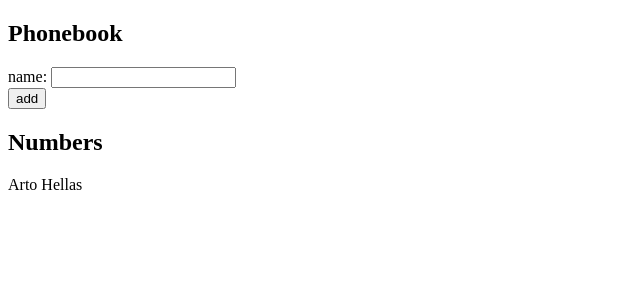
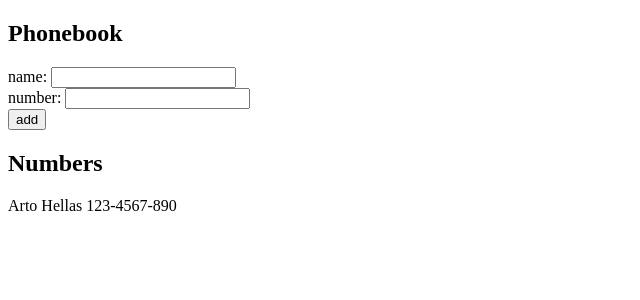
Before and after one commit to eljuanjo08/FullStackOpen, a React (Vite) app in the folder Parte2/Ejercicio_2.6_2.10/: page / in a window 1280 px wide. Shown: the top 300 px of the page, without its empty margins (0-640 px from the left). Built offline with nearby package versions, Linux system fonts and the light colour scheme.

Commit message:
2.8: La guía telefónica Paso 3

```diff
--- a/Parte2/Ejercicio_2.6_2.10/src/App.jsx
+++ b/Parte2/Ejercicio_2.6_2.10/src/App.jsx
@@ -1,42 +1,51 @@
 import React, { useState } from "react";
 
 const App = () => {
-  const [persons, setPersons] = useState([{ name: "Arto Hellas" }]);
+  const [persons, setPersons] = useState([{ name: "Arto Hellas", number: "123-4567-890" }]);
   const [newName, setNewName] = useState("");
+  const [newNumber, setNewNumber] = useState("");
+
+  const handleChangePersons = (event) => {
+    setNewName(event.target.value);
+  };
 
   const handleChangeNumbers = (event) => {
-    setNewName(event.target.value)
-  }
+    setNewNumber(event.target.value);
+  };
 
   const addPerson = (event) => {
     event.preventDefault();
     const newPerson = {
-      name: newName
-    }
+      name: newName,
+      number: newNumber
+    };
 
-    const findPerson = persons.find(person => person.name === newName);
+    const findPerson = persons.find((person) => person.name === newName);
     if (findPerson === undefined) {
       setPersons(persons.concat(newPerson));
       setNewName("");
     } else {
-      alert(`${newName} is alredy added to phoneook`)
+      alert(`${newName} is alredy added to phoneook`);
     }
-  }
+  };
 
   return (
     <div>
       <h2>Phonebook</h2>
       <form onSubmit={addPerson}>
         <div>
-          name: <input onChange={handleChangeNumbers} value={newName} />
+          name: <input onChange={handleChangePersons} value={newName} />
+        </div>
+        <div>
+          number: <input onChange={handleChangeNumbers} value={newNumber} />
         </div>
         <div>
           <button type="submit">add</button>
         </div>
       </form>
       <h2>Numbers</h2>
-      {persons.map(person => (
-        <div key={person.name}>{person.name}</div>
+      {persons.map((person) => (
+        <div key={person.name}>{person.name} {person.number}</div>
       ))}
     </div>
   );
```
